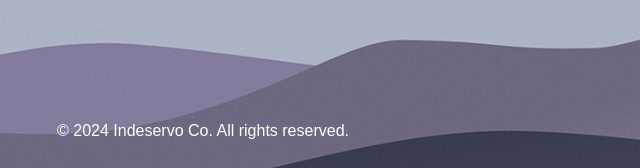
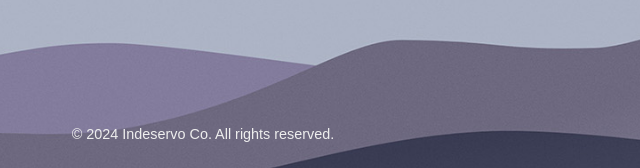
Before and after one commit to indeservo/website, a plain HTML site: page index.html in a window 1280 px wide. Shown: the part 628-796 px from the top of the page, 437-1077 px from the left. Drawn offline with Linux system fonts and the light colour scheme.

Commit message:
footer fix

```diff
--- a/index.html
+++ b/index.html
@@ -64,9 +64,10 @@
             <div style="font-size: 40px;" class="countdown-time" id="countdownDisplay"></div>
         </div>
     </div>
-    <footer style="background-color: transparent; color: white; text-align: center; padding: 1rem; position: fixed; width: 100%; bottom: 0;">
+    <footer style="background-color: transparent; color: #eee; text-align: center; padding: 1rem; position: fixed; width: 100%; bottom: 0; font-size: 0.9rem; ">
         <p>&copy; 2024 Indeservo Co. All rights reserved.</p>
     </footer>
+
 
     <div id="myModal" class="modal">
         <div class="modal-content">
```
